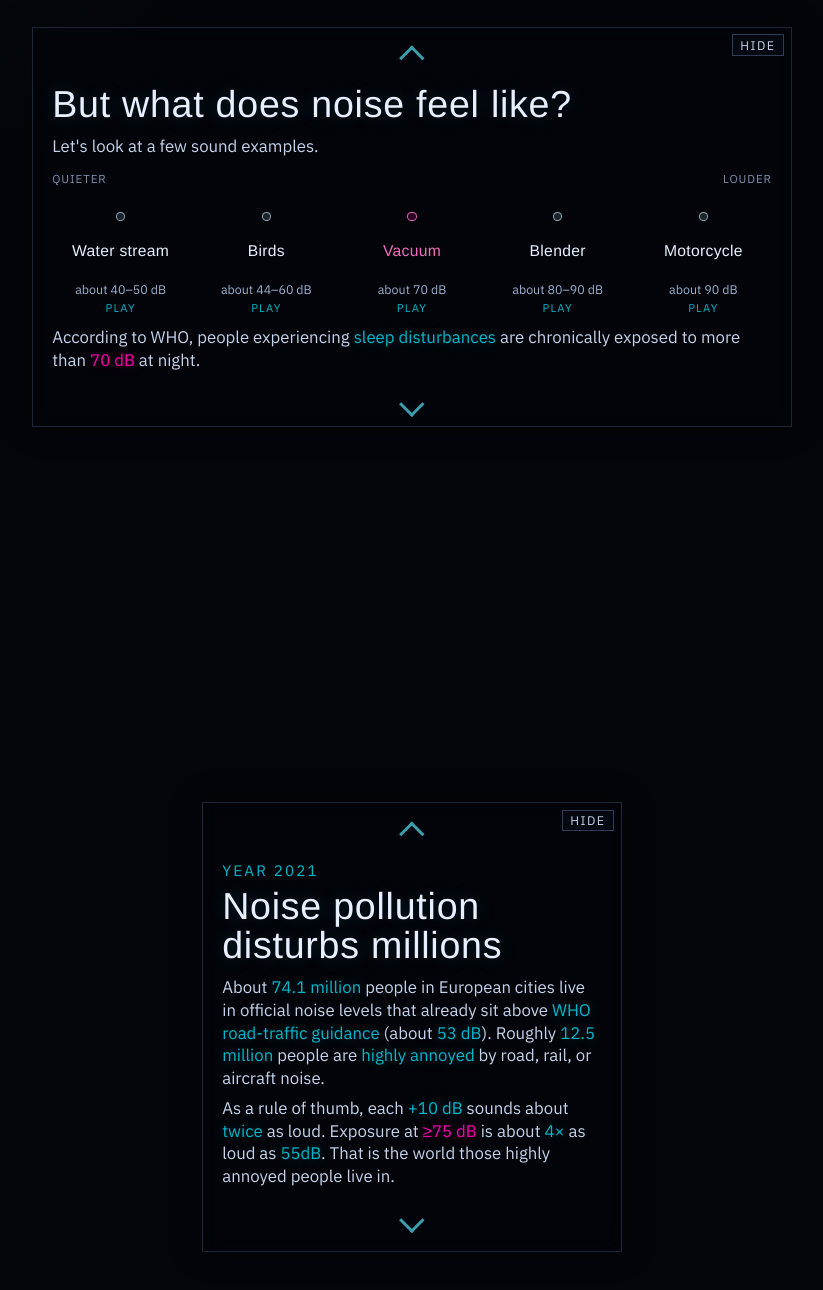
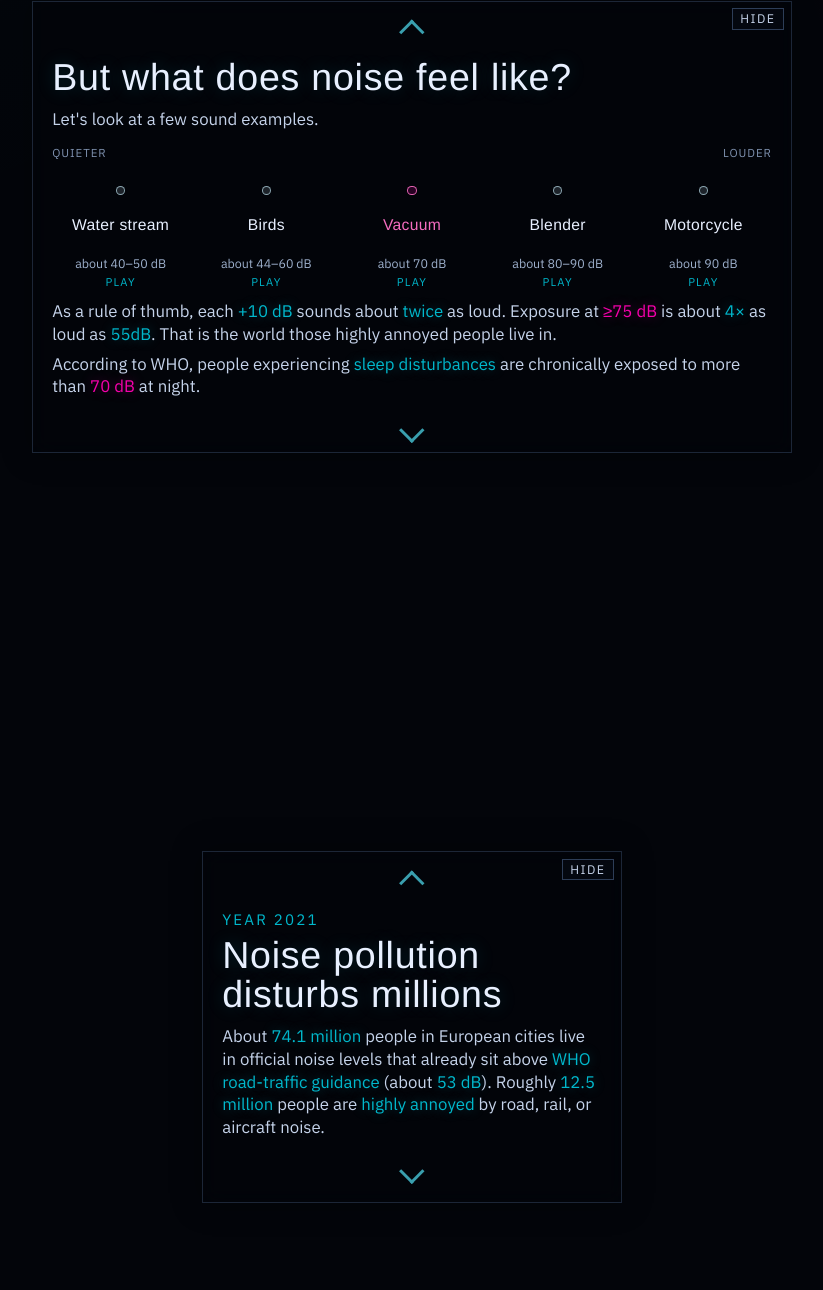
Before and after one commit to fotinidelig/noise-pollution-dataviz, a React (Vite) app in the folder app/: page / in a window 1280 px wide. Shown: the part 1773-3063 px from the top of the page, without its empty margins (228-1051 px from the left). Built offline with nearby package versions, Linux system fonts and the light colour scheme; no server answers; a web font is replaced by a local one.

Commit message:
Move loudness-doubling copy from Europe into Sounds
Place the +10 dB / ≥75 dB rule-of-thumb paragraph on Sounds
before the WHO sleep-disturbance line, and drop it from Europe
so the sentence is not duplicated.

Co-authored-by: Fotini Deligiannaki <fotinidelig@users.noreply.github.com>

```diff
--- a/app/src/scrolly/buildSteps.ts
+++ b/app/src/scrolly/buildSteps.ts
@@ -112,6 +112,7 @@ export function buildSteps(m: StoryMetrics): StoryStep[] {
       // First line above SoundScale; remainder below (see ScrollyApp).
       body: [
         `Let's look at a few sound examples.`,
+        `As a rule of thumb, each ${hi('+10 dB')} sounds about ${hi('twice')} as loud. Exposure at ${hiLoud('≥75 dB')} is about ${hi('4×')} as loud as ${hi('55dB')}. That is the world those highly annoyed people live in.`,
         `According to WHO, people experiencing ${hi('sleep disturbances')} are chronically exposed to more than ${hiLoud('70 dB')} at night.`,
       ],
       map: {
@@ -130,7 +131,6 @@ export function buildSteps(m: StoryMetrics): StoryStep[] {
       questions: [],
       body: [
         `About ${hi(whoAbove)} people in European cities live in official noise levels that already sit above ${hi('WHO road-traffic guidance')} (about ${hi('53 dB')}). Roughly ${hi(ha)} people are ${hi('highly annoyed')} by road, rail, or aircraft noise.`,
-        `As a rule of thumb, each ${hi('+10 dB')} sounds about ${hi('twice')} as loud. Exposure at ${hiLoud('≥75 dB')} is about ${hi('4×')} as loud as ${hi('55dB')}. That is the world those highly annoyed people live in.`,
       ],
       map: {
         center: [10, 50],
```
Also changed, not shown: 1 other file (tests, documents, lock files or other folders).
